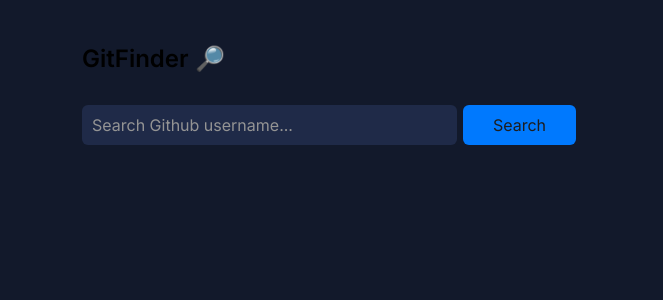
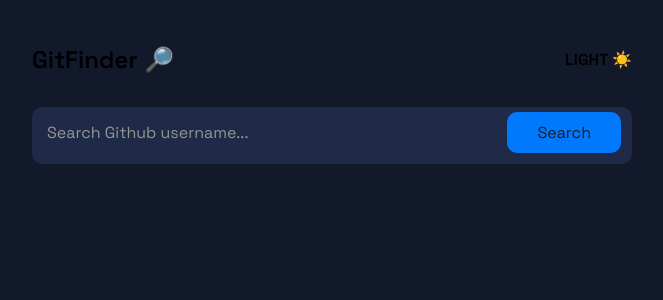
Before and after one commit to LuDevvv/github-user-search-app, a React (Vite) app: page / in a window 1280 px wide. Shown: the top 300 px of the page, without its empty margins (308-971 px from the left). Built offline with nearby package versions, Linux system fonts and the light colour scheme; no server answers.

Commit message:
add loading styles

```diff
--- a/index.html
+++ b/index.html
@@ -6,7 +6,7 @@
     <link rel="preconnect" href="https://fonts.googleapis.com" />
     <link rel="preconnect" href="https://fonts.gstatic.com" crossorigin />
     <link
-      href="https://fonts.googleapis.com/css2?family=Inter:wght@100;200;300;400;500;600;700;800;900&display=swap"
+      href="https://fonts.googleapis.com/css2?family=DM+Sans:ital,wght@0,400;0,500;0,700;1,400;1,500;1,700&family=Inter:wght@100;200;300;400;500&family=Space+Grotesk:wght@300;400;500;600;700&display=swap"
       rel="stylesheet"
     />
     <meta name="viewport" content="width=device-width, initial-scale=1.0" />
--- a/src/App.css
+++ b/src/App.css
@@ -2,17 +2,34 @@
   display: grid;
   gap: 20px;
   margin-top: 100px;
-  width: 500px;
+  width: 600px;
   margin: 0 auto;
 }
 
-.form {
+.header {
   display: flex;
-  margin-bottom: 20px;
+  align-items: center;
+  justify-content: space-between;
+}
+
+.form input {
+  background-color: transparent;
+  border: none;
+}
+
+.search-container {
+  display: flex;
+  background-color: #1e2a47;
+  align-items: center;
+  gap: 20px;
+  border-radius: 10px;
+  padding: 5px;
 }
 
 .button {
   background-color: #0079fe;
+  border-radius: 10px;
+
   /* background-color: #ffffffe8; */
 }
 
--- a/src/App.jsx
+++ b/src/App.jsx
@@ -13,7 +13,12 @@
 
   return (
     <div className="App">
-      <h2>GitFinder 🔎</h2>
+      <header className="header">
+        <h2>GitFinder 🔎</h2>
+        {/* <h4>DARK 🌙</h4> */}
+        <h4>LIGHT ☀️</h4>
+      </header>
+
       <Form handleSubmit={handleSubmit} />
       <UserCard query={query} />
     </div>
--- a/src/components/CardSkeleton.jsx
+++ b/src/components/CardSkeleton.jsx
@@ -3,8 +3,23 @@
 
 export const CardSkeleton = () => {
   return (
-    <>
-      <Skeleton count={4} />
-    </>
+    <div className="card-user">
+      <div className="flex-ct">
+        <div className="left-ct">
+          <Skeleton count={2} />
+        </div>
+        <div className="rihgt-ct">
+          <Skeleton circle width={150} height={150} />
+        </div>
+      </div>
+
+      <Skeleton
+        height={90}
+        count={3}
+        style={{
+          marginBottom: '5px',
+        }}
+      />
+    </div>
   );
 };
--- a/src/components/Form.jsx
+++ b/src/components/Form.jsx
@@ -1,10 +1,17 @@
 export const Form = ({ handleSubmit }) => {
   return (
     <form className="form" onSubmit={handleSubmit}>
-      <input type="text" placeholder="Search Github username..." name="input" />
-      <button type="submit" className="button">
-        Search
-      </button>
+      <div className="search-container">
+        <input
+          type="text"
+          placeholder="Search Github username..."
+          name="input"
+          autoComplete="off"
+        />
+        <button type="submit" className="button">
+          Search
+        </button>
+      </div>
     </form>
   );
 };
--- a/src/components/UserCard.jsx
+++ b/src/components/UserCard.jsx
@@ -3,8 +3,10 @@
 
 export const UserCard = ({ query }) => {
   const { user, loading, error } = useFindUser({ query });
-  {
-    user?.map(
+
+  return (
+    <div>
+      {user?.map(
         ({
           followers,
           following,
@@ -44,7 +46,9 @@
                 <span>
                   🏢 {company ? company : 'This profile has no company'}
                 </span>
-              <span>{username === 'defunkt' ? '⭐ Github Founder' : null}</span>
+                <span>
+                  {username === 'defunkt' ? '⭐ Github Founder' : null}
+                </span>
               </div>
 
               <div className="bio">{bio ? bio : 'This profile has no bio'}</div>
@@ -78,6 +82,7 @@
             </div>
           );
         }
+      )}
+    </div>
   );
-  }
 };
--- a/src/index.css
+++ b/src/index.css
@@ -97,10 +97,10 @@
 }
 
 body {
-  font-family: 'Inter', system-ui, -apple-system, BlinkMacSystemFont, 'Segoe UI',
-    'Roboto', 'Oxygen', 'Ubuntu', 'Cantarell', 'Fira Sans', 'Droid Sans',
-    'Helvetica Neue', 'Segoe UI Emoji', 'Apple Color Emoji', 'Noto Color Emoji',
-    sans-serif;
+  font-family: 'Space Grotesk', 'DM Sans', 'Inter', system-ui, -apple-system,
+    BlinkMacSystemFont, 'Segoe UI', 'Roboto', 'Oxygen', 'Ubuntu', 'Cantarell',
+    'Fira Sans', 'Droid Sans', 'Helvetica Neue', 'Segoe UI Emoji',
+    'Apple Color Emoji', 'Noto Color Emoji', sans-serif;
   max-width: 800px;
   margin: 20px auto;
   padding: 0 10px;
@@ -735,18 +735,6 @@
   padding-right: 10px;
   background-image: none;
   overflow-y: auto;
-}
-
-input:focus {
-  box-shadow: 0 0 0 2px #0096bfab;
-  box-shadow: 0 0 0 2px var(--focus);
-}
-
-@media (prefers-color-scheme: dark) {
-  input:focus {
-    box-shadow: 0 0 0 2px #0096bfab;
-    box-shadow: 0 0 0 2px var(--focus);
-  }
 }
 
 select:focus {
@@ -1583,7 +1571,3 @@
 body {
   background-color: #12192b;
 }
-
-input {
-  background-color: #1f2a48;
-}
--- a/src/main.jsx
+++ b/src/main.jsx
@@ -4,4 +4,8 @@
 import App from './App.jsx';
 import './index.css';
 
-ReactDOM.createRoot(document.getElementById('root')).render(<App />);
+ReactDOM.createRoot(document.getElementById('root')).render(
+  <SkeletonTheme baseColor="#1f2a48" highlightColor="#ffffff">
+    <App />
+  </SkeletonTheme>
+);
```
Also changed, not shown: src/assets/favicon-32x32.png (deleted), src/assets/image-user-placeholder.png (deleted). Lines whose indentation alone changed are shown as unchanged.
